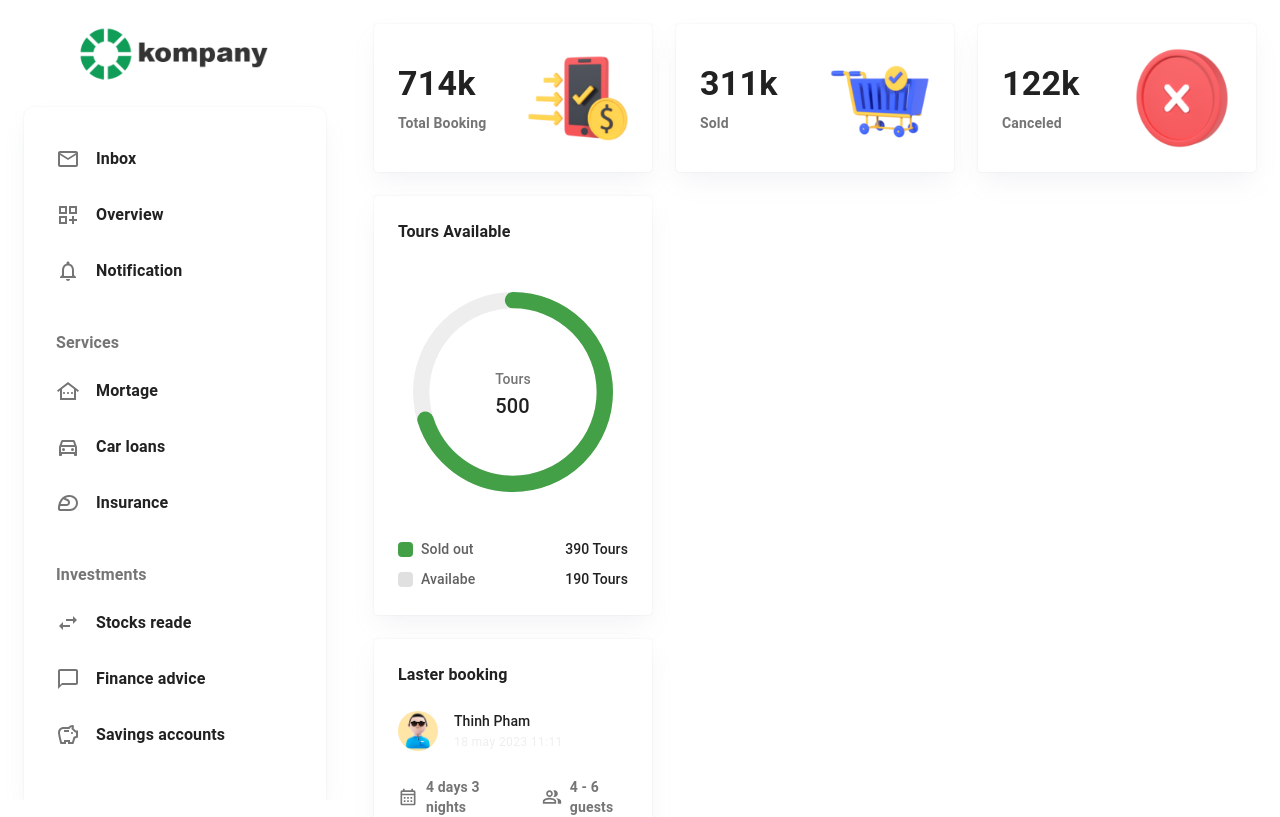
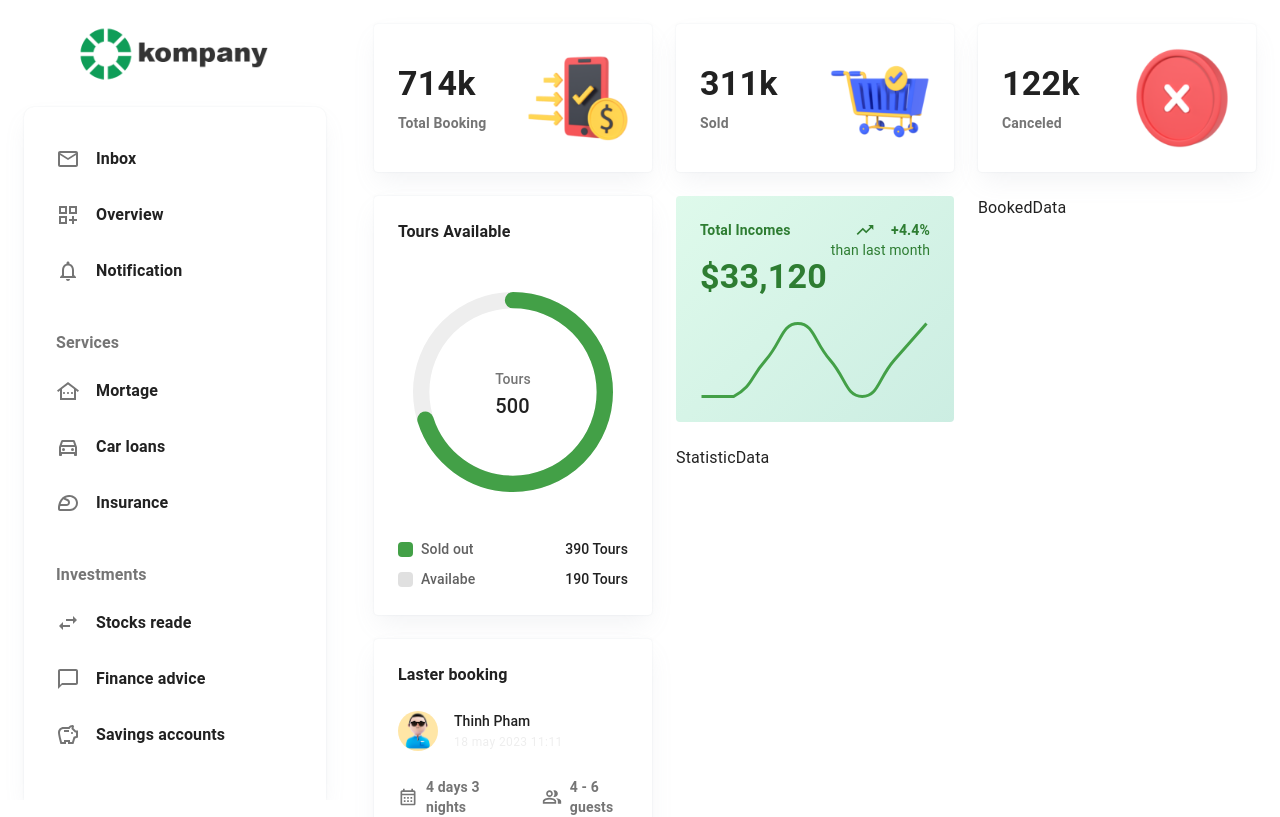
Before and after one commit to thinhpv01/react-animated-admin, a React (Create React App) app: page /dashboard in a window 1280 px wide. Shown: the top 817 px of the page. Built offline with nearby package versions, Linux system fonts and the light colour scheme.

Commit message:
🎇 Totall Income

```diff
--- /dev/null
+++ b/src/components/common/BookedData.jsx
@@ -0,0 +1,7 @@
+import React from "react";
+
+const BookedData = () => {
+  return <div>BookedData</div>;
+};
+
+export default BookedData;
--- /dev/null
+++ b/src/components/common/StatisticData.jsx
@@ -0,0 +1,7 @@
+import React from "react";
+
+const StatisticData = () => {
+  return <div>StatisticData</div>;
+};
+
+export default StatisticData;
--- /dev/null
+++ b/src/components/common/TotalIncome.jsx
@@ -0,0 +1,75 @@
+import React from "react";
+import Chart from "chart.js/auto";
+
+import { Line } from "react-chartjs-2";
+import { Box, Paper, Stack, Typography, colors } from "@mui/material";
+import TrendingUpOutlinedIcon from "@mui/icons-material/TrendingUpOutlined";
+
+const chartData = {
+  labels: ["May", "Jun", "July", "Aug", "May", "Jun", "July", "Aug"],
+  datasets: [
+    {
+      label: "Revenue",
+      data: [301, 301, 302, 303, 302, 301, 302, 303],
+      borderColor: colors.green[600],
+      tension: 0.5,
+    },
+  ],
+};
+
+const TotalIncome = () => {
+  return (
+    <Paper
+      elevation={0}
+      sx={{
+        p: 3,
+        background:
+          "linear-gradient(135deg, rgba(91, 228, 155, 0.2), rgba(0, 167, 111, 0.2)) rgb(255, 255, 255)",
+        color: colors.green[800],
+        heightL: "100%",
+      }}
+    >
+      <Stack spacing={3}>
+        <Stack direction="row" justifyContent="space-between">
+          <Stack spacing={2}>
+            <Typography variant="body2" fontWeight="bold">
+              Total Incomes
+            </Typography>
+            <Typography variant="h4" fontWeight="bold">
+              $33,120
+            </Typography>
+          </Stack>
+          <Stack>
+            <Stack direction="row" justifyContent="flex-end" spacing={2}>
+              <TrendingUpOutlinedIcon fontSize="small" />
+              <Typography variant="body2" fontWeight="bold">
+                +4.4%
+              </Typography>
+            </Stack>
+            <Typography variant="subtitle2" fontWeight={400}>
+              than last month
+            </Typography>
+          </Stack>
+        </Stack>
+        <Box>
+          <Line
+            data={chartData}
+            height="100px"
+            options={{
+              responsive: true,
+              maintainAspectRatio: true,
+              scales: {
+                x: { display: false },
+                y: { display: false },
+              },
+              elements: { point: { radius: 0 } },
+              plugins: { legend: { display: false } },
+            }}
+          />
+        </Box>
+      </Stack>
+    </Paper>
+  );
+};
+
+export default TotalIncome;
--- a/src/pages/DashboardPage.jsx
+++ b/src/pages/DashboardPage.jsx
@@ -4,6 +4,9 @@
 import ToursData from "../components/common/ToursData";
 import Animate from "../components/common/Animate";
 import UserBookingCard from "../components/common/UserBookingCard";
+import TotalIncome from "../components/common/TotalIncome";
+import BookedData from "../components/common/BookedData";
+import StatisticData from "../components/common/StatisticData";
 
 const DashboardPage = () => {
   return (
@@ -25,6 +28,25 @@
           </Grid>
         </Grid>
       </Grid>
+      <Grid item xs={12} lg={8}>
+        <Grid container spacing={3}>
+          <Grid item xs={12} md={6}>
+            <Animate type="fade" delay={1.5} sx={{ height: "100%" }}>
+              <TotalIncome />
+            </Animate>
+          </Grid>
+          <Grid item xs={12} md={6}>
+            <Animate type="fade" delay={2} sx={{ height: "100%" }}>
+              <BookedData />
+            </Animate>
+          </Grid>
+          <Grid item xs={12}>
+            <Animate delay={2.5}>
+              <StatisticData />
+            </Animate>
+          </Grid>
+        </Grid>
+      </Grid>
     </Grid>
   );
 };
```
